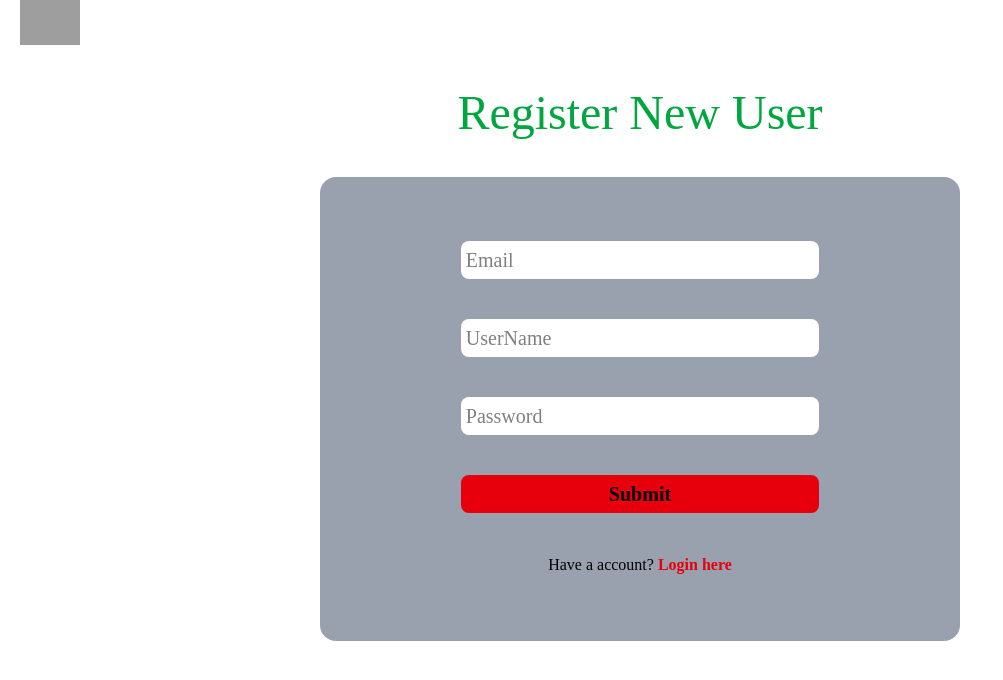
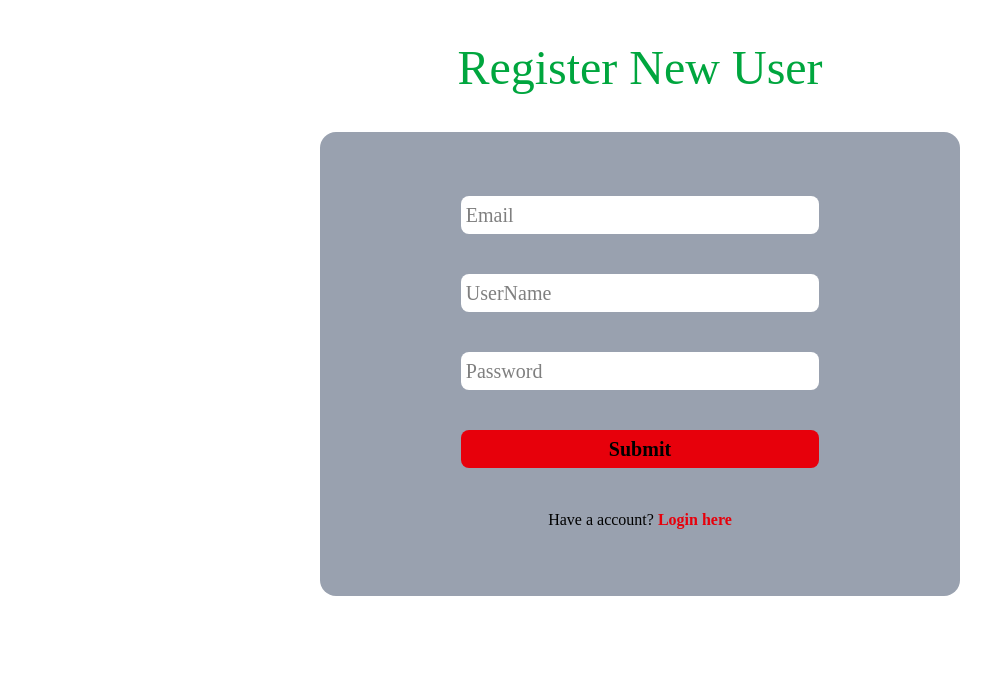
Before and after one commit to Vikaas29/Event_Management_System, a React (Vite) app: page /register in a window 1280 px wide. Shown: the top 680 px of the page, without its empty margins (0-1003 px from the left). Built offline with nearby package versions, Linux system fonts and the light colour scheme; grey boxes are pictures that could not be loaded.

Commit message:
Complete

```diff
--- a/src/components/Login.jsx
+++ b/src/components/Login.jsx
@@ -65,7 +65,6 @@ export function Login(){
     }
 
     return (<>
-    <div  className="w-[100%] text-2xl pl-5 backdrop-blur-md "><img onClick={()=>{navigate("/")}} src="/images/home.png" className="w-[60px] cursor-pointer" alt="" /></div>
 
     <div className="w-[100%] h-[80vh] flex flex-col justify-center items-center gap-10">
     <div className="text-green-600 text-5xl ">Login</div>
--- a/src/components/RegisterPage.jsx
+++ b/src/components/RegisterPage.jsx
@@ -57,7 +57,6 @@ export function RegisterPage(){
     }
 
     return (<>
-    <div  className="w-[100%] text-2xl pl-5 backdrop-blur-md "><img onClick={()=>{navigate("/")}} src="/images/home.png" className="w-[60px] cursor-pointer" alt="" /></div>
 
     <div className="w-[100%] h-[80vh] flex flex-col justify-center items-center gap-10">
         <div className="text-green-600 text-5xl ">Register New User</div>
```
